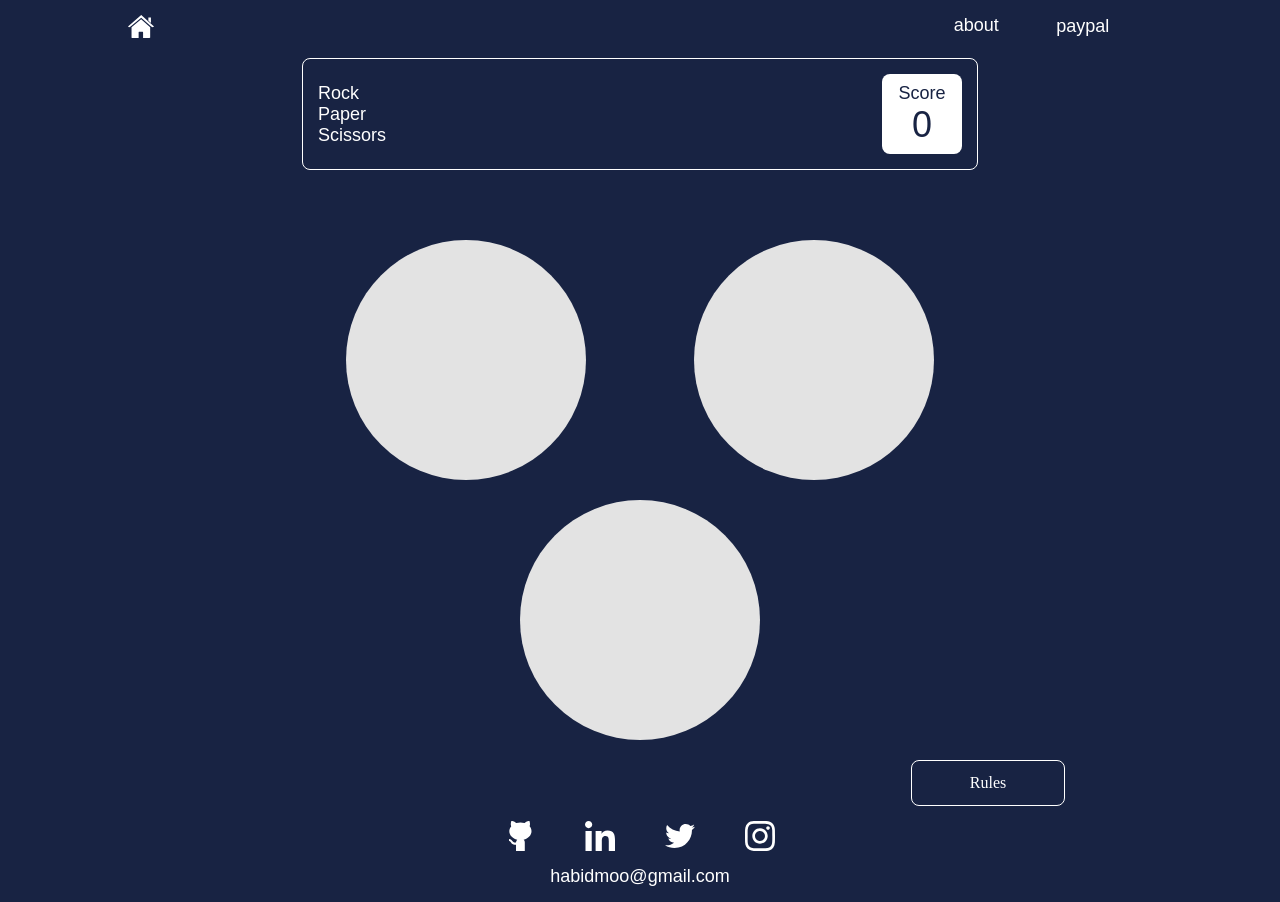
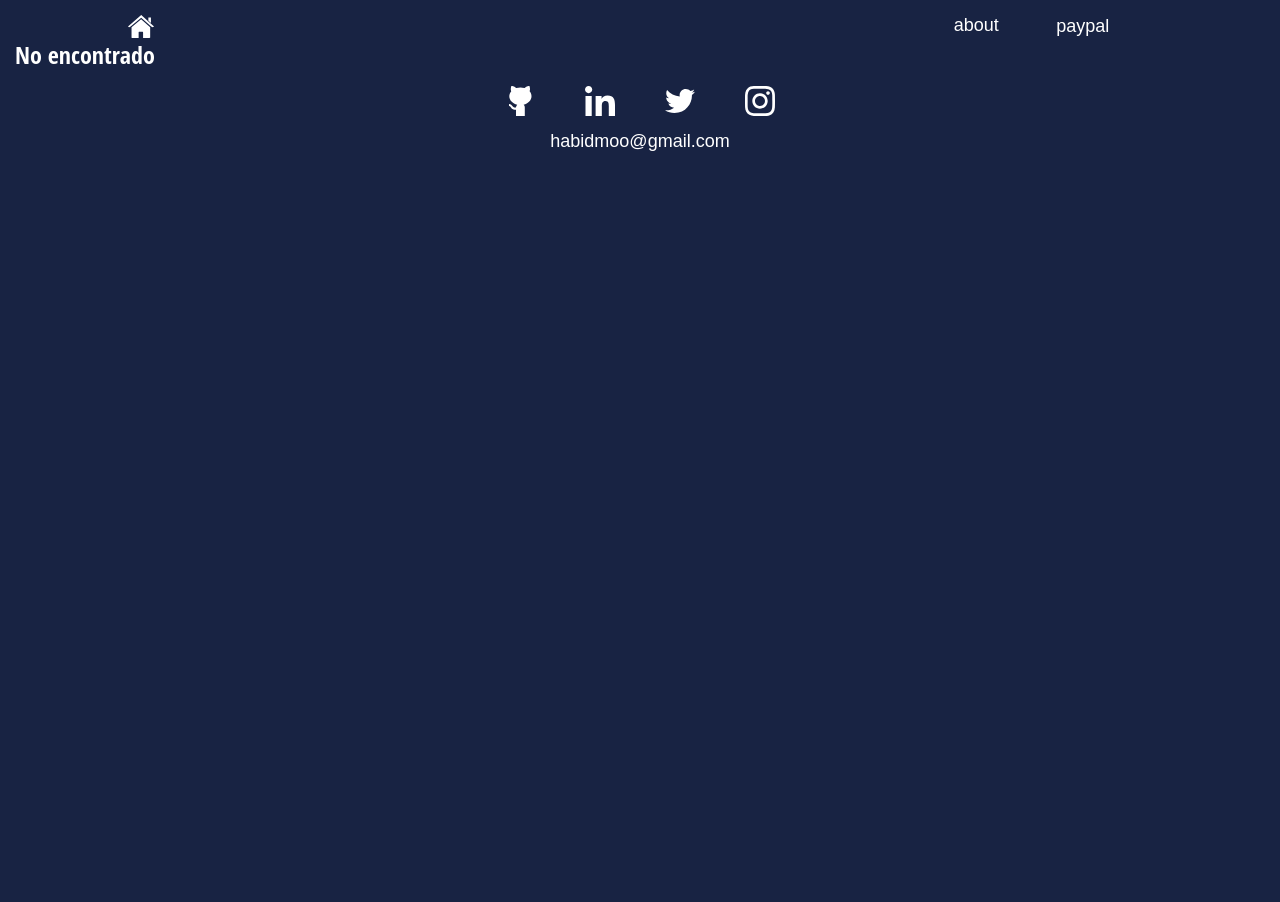
Before and after one commit to jesmoo/Rock-paper-and-scissors, a React (Create React App) app: page /game/1/1 in a window 1280 px wide. After the commit the page ends 800 px from the top, so only its background shows below. Built offline with nearby package versions, Linux system fonts and the light colour scheme.

Commit message:
:truck: routes
added the routes, with the 404, for when the player chooses his object

```diff
--- a/package.json
+++ b/package.json
@@ -8,6 +8,7 @@
     "@testing-library/user-event": "^12.8.3",
     "react": "^17.0.2",
     "react-dom": "^17.0.2",
+    "react-router-dom": "^5.3.0",
     "react-scripts": "4.0.3",
     "web-vitals": "^1.1.2"
   },
--- /dev/null
+++ b/src/Components/Game.jsx
@@ -0,0 +1,11 @@
+import React from 'react';
+
+const Game = () => {
+  return (
+    <div>
+      <h1>Jugar</h1>
+    </div>
+  );
+};
+
+export default Game;
--- /dev/null
+++ b/src/Components/NotFound.jsx
@@ -0,0 +1,11 @@
+import React from 'react';
+
+const NotFound = () => {
+  return (
+    <div>
+      <h1>No encontrado</h1>
+    </div>
+  );
+};
+
+export default NotFound;
--- a/src/Containers/App.jsx
+++ b/src/Containers/Layout.jsx
@@ -1,16 +1,15 @@
+import React from 'react';
 import Header from '../Components/Header';
 import Footer from '../Components/Footer';
-import MainGame from '../Components/MainStart';
-import '../Styles/App.css';
 
-function App() {
+const Layout = ({ children }) => {
   return (
     <>
       <Header />
-      <MainGame />
+      {children}
       <Footer />
     </>
   );
-}
+};
 
-export default App;
+export default Layout;
--- a/src/index.js
+++ b/src/index.js
@@ -1,6 +1,6 @@
 import React from 'react';
 import ReactDOM from 'react-dom';
-import App from './Containers/App.jsx';
+import App from './routes/App';
 
 ReactDOM.render(
   <React.StrictMode>
--- /dev/null
+++ b/src/routes/App.jsx
@@ -0,0 +1,25 @@
+import React from 'react';
+import { BrowserRouter, Switch, Route } from 'react-router-dom';
+import Layout from '../Containers/Layout';
+import MainGame from '../Components/MainStart';
+import Game from '../Components/Game';
+import NotFound from '../Components/NotFound';
+import '../Styles/App.css';
+
+function App() {
+  return (
+    <>
+      <BrowserRouter>
+        <Layout>
+          <Switch>
+            <Route exact path="/" component={MainGame} />
+            <Route exact path="/game/:id" component={Game} />
+            <Route component={NotFound} />
+          </Switch>
+        </Layout>
+      </BrowserRouter>
+    </>
+  );
+}
+
+export default App;
```
Also changed, not shown: 1 other file (tests, documents, lock files or other folders).
